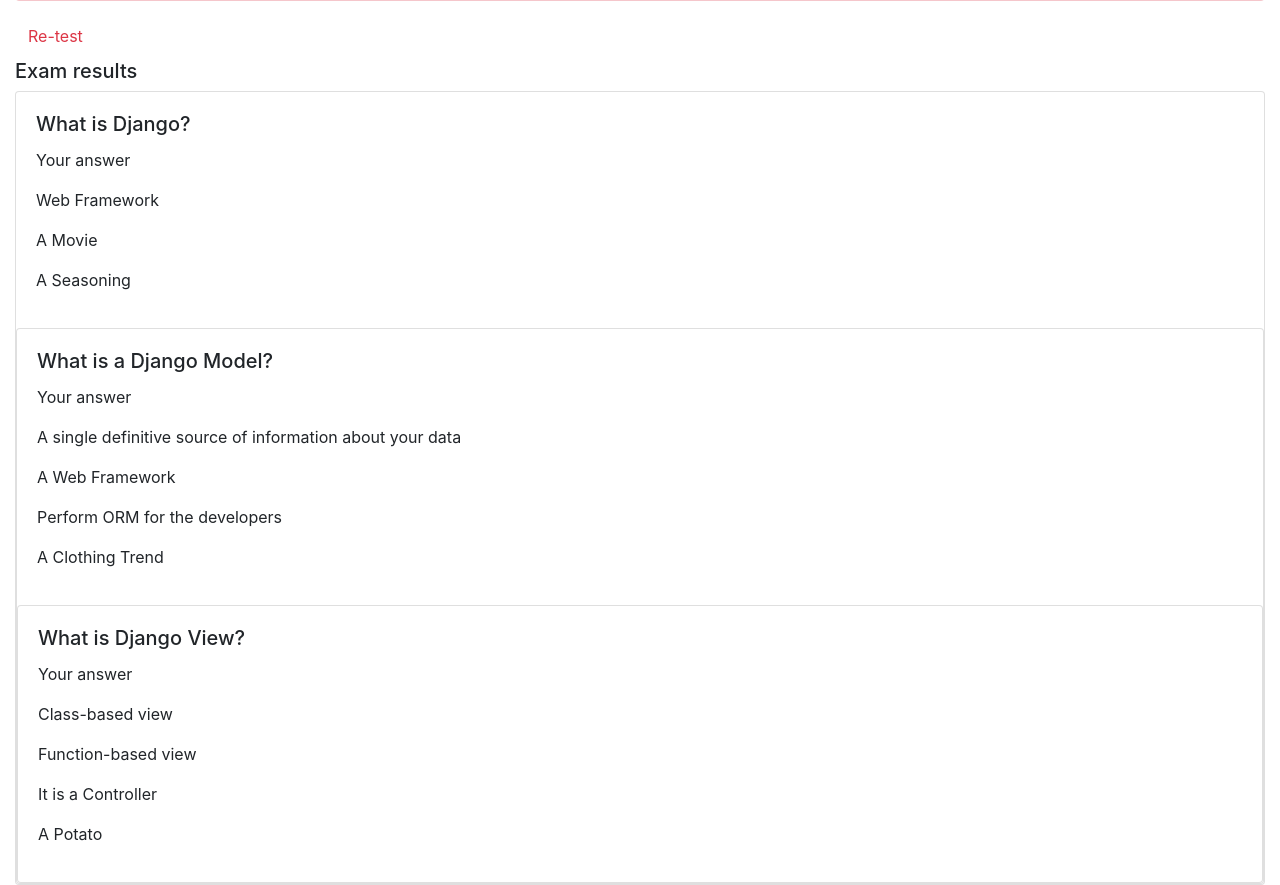
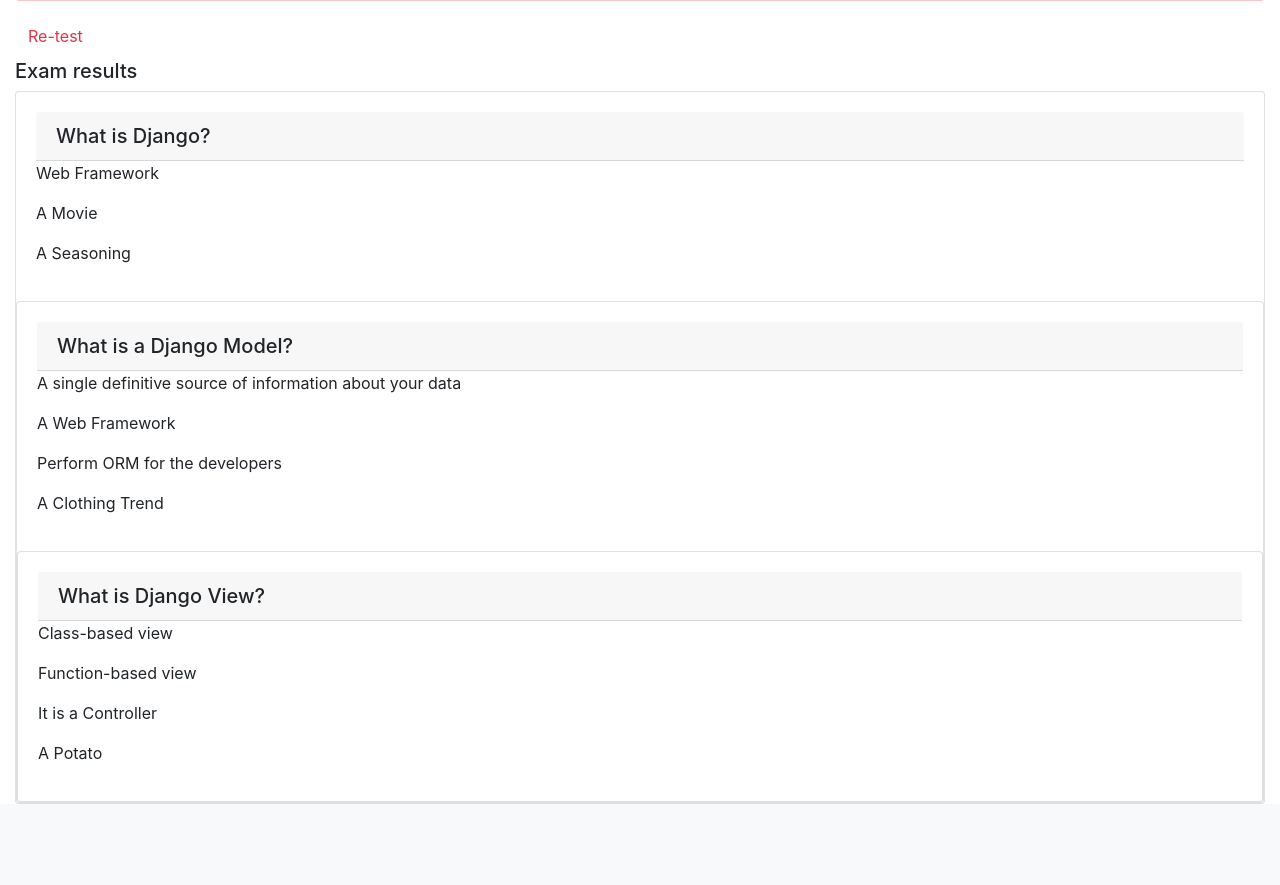
Before and after one commit to nate-sha/onlineLearning-cloud-app-with-database, a Django app: page /onlinecourse/course/1/submission/1/result/ in a window 1280 px wide. Shown: the part 105-990 px from the top of the page. After the commit the page ends 909 px from the top, so only its background shows below. Run offline with Django 3.2, Linux system fonts and the light colour scheme; data comes from the database, SQL or seed files in the repository; both versions use the stored data as it was after the commit; some libraries are stand-ins or nearby versions.

Commit message:
update exam result template

```diff
--- a/onlinecourse/templates/onlinecourse/exam_result_bootstrap.html
+++ b/onlinecourse/templates/onlinecourse/exam_result_bootstrap.html
@@ -86,8 +86,7 @@
         {% for question in lesson.question_set.all %}
         <div class="card">
           <div class="card-body">
-            <h5 class="card-title">{{ question.question_text }}</h5>
-            <p class="card-text">Your answer</p>
+            <h5 class="card-header">{{ question.question_text }}</h5>
             {% for choice in question.choice_set.all %}
             {% if choice.id in selected_ids %}
             <p class="card-text">Correct answer: {{ choice.content }}</p>
```
Also changed, not shown: db.sqlite3.
